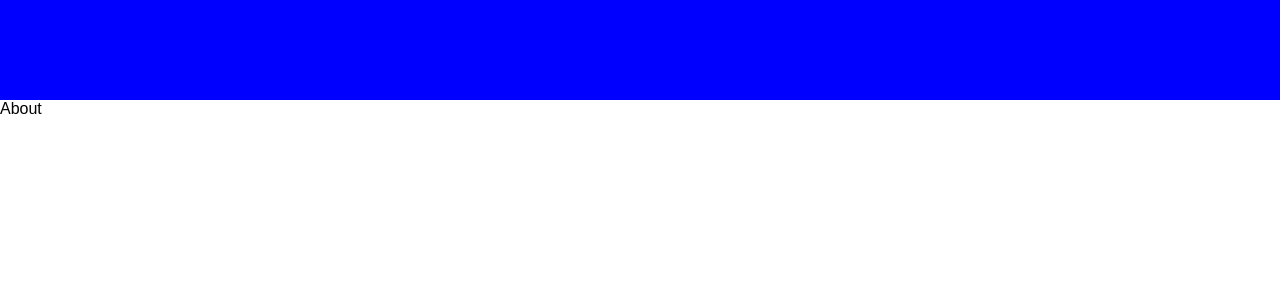
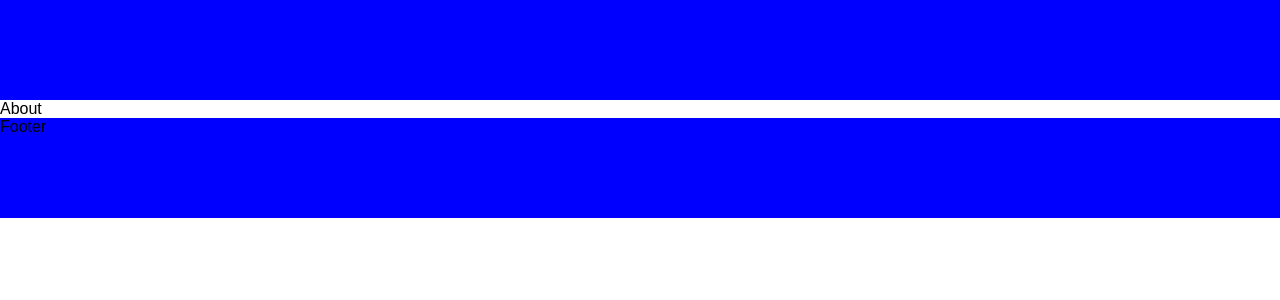
Before and after one commit to beccahbartlett/madapt-frontend, a React (Create React App) app: page /about in a window 1280 px wide. Shown: the top 300 px of the page. Built offline with nearby package versions, Linux system fonts and the light colour scheme.

Commit message:
add footer

```diff
--- a/src/components/App.js
+++ b/src/components/App.js
@@ -2,6 +2,7 @@
 import Home from './home/Home'
 import About from './about/About'
 import Nav from './nav/Nav'
+import Footer from './footer/Footer'
 import './App.css';
 var ReactRouter = require('react-router-dom');
 var Router = ReactRouter.BrowserRouter;
@@ -22,6 +23,11 @@
               return <p>Not Found</p>
             }} />
           </Switch>
+         <Footer></Footer>
+
+
+
+
         </div>
       </Router>
     );
--- /dev/null
+++ b/src/components/footer/Footer.css
@@ -0,0 +1,5 @@
+.footer-header {
+  width: 100%;
+  height: 100px;
+  background-color: blue;
+}
--- /dev/null
+++ b/src/components/footer/Footer.js
@@ -0,0 +1,12 @@
+import React, { Component } from 'react';
+import './Footer.css'
+
+class Footer extends Component {
+  render() {
+    return (
+      <div className="footer-header">Footer</div>
+    )
+  }
+}
+
+export default Footer
```
